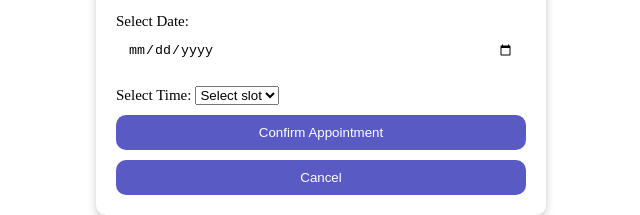
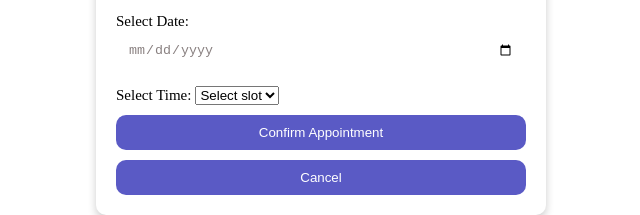
Before and after one commit to Vaishnavi187/Doctor, a plain HTML site: page appointment.html in a window 1280 px wide. Shown: the part 392-607 px from the top of the page, 319-959 px from the left. Drawn offline with Linux system fonts and the light colour scheme.

Commit message:
Update style.css

```diff
--- a/style.css
+++ b/style.css
@@ -80,7 +80,9 @@ font-size: 22px;
   form label {
     font-size: 15px;
   }
-
+   #date{
+    color: rgb(137, 128, 128);
+  }
   form input{
     width: 100%;
     padding: 10px;
```
